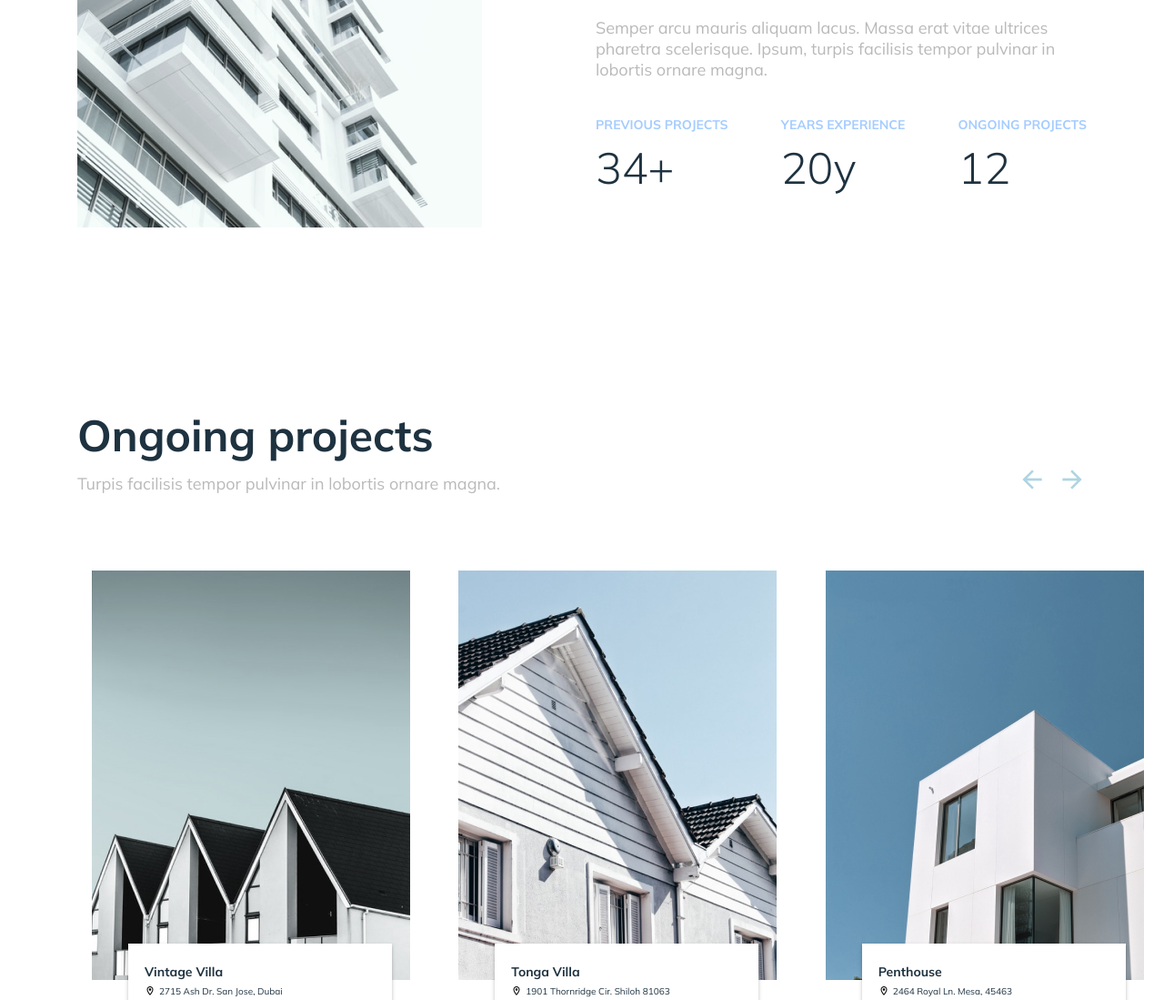
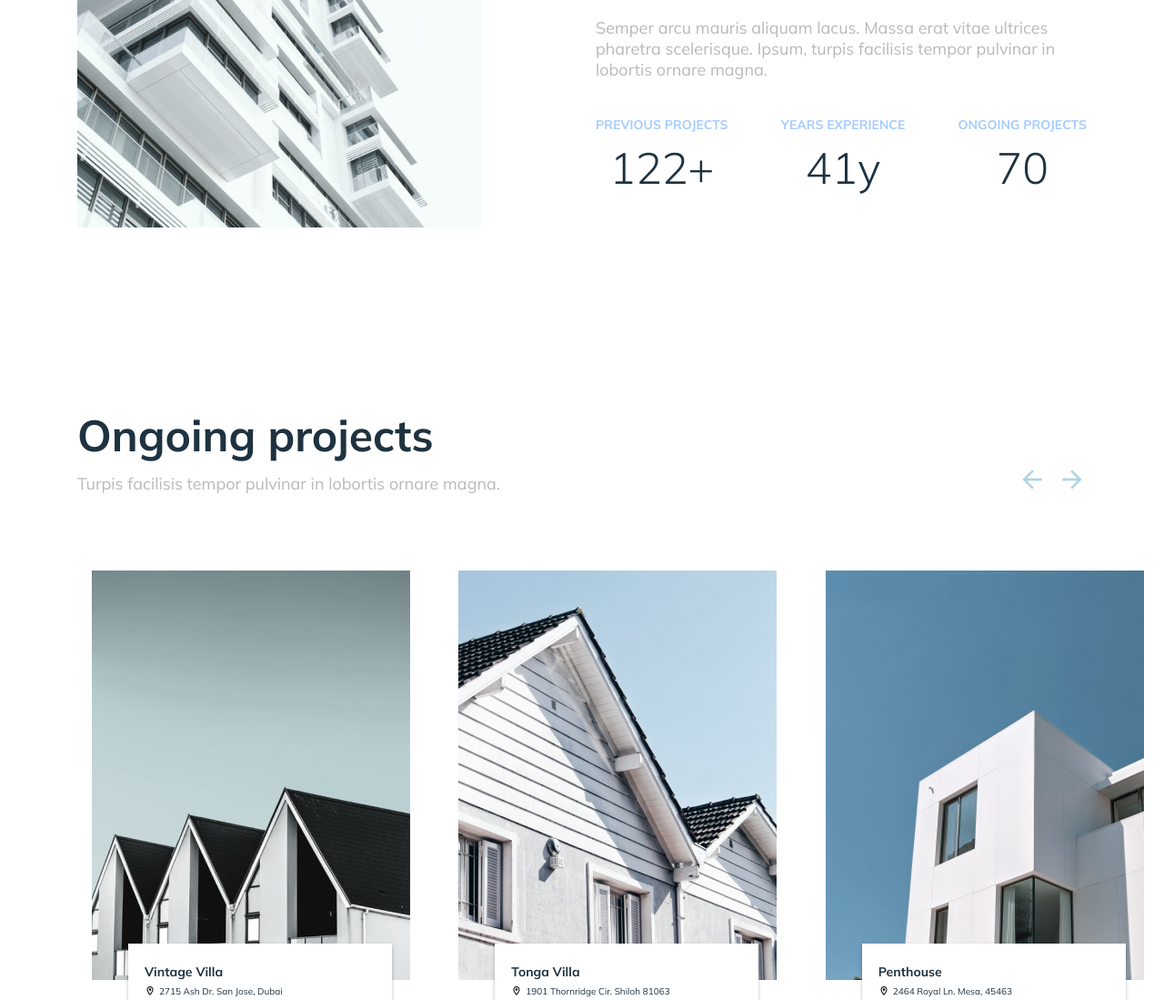
Before and after one commit to Makssol1208/Lugar, a plain HTML site: page index.html in a window 1280 px wide. Shown: the part 1200-2299 px from the top of the page at 91% size. Drawn offline with nearby package versions, Linux system fonts and the light colour scheme.

Commit message:
counter commit

```diff
--- a/app.js
+++ b/app.js
@@ -12,7 +12,7 @@ const typeText = () => {
 
 function getRandomInt(min = 50, max = 350) {
     let rand = min + Math.random() * (max + 1 - min);
-    return Math.floor(rand)
+    return Math.floor(rand);
 }
 
 typeText();
--- /dev/null
+++ b/counter.js
@@ -0,0 +1,32 @@
+const nums = document.querySelectorAll('.num');
+const container = document.querySelector('.counter');
+
+let activated = false;
+
+window.addEventListener('scroll', () => {
+    if (window.scrollY > textContainer.offsetTop - textContainer.offsetHeight - 200 && activated === false) {
+        nums.forEach(counter => {
+            counter.innerText = 0;
+            let count = 0;
+
+            function updateCount() {
+                const target = parseInt(counter.dataset.count);
+                if (count < target) {
+                    count++;
+                    counter.innerText = count;
+                    setTimeout(updateCount, 20);
+                } else {
+                    counter.innerText = target;
+                }
+            }
+            updateCount();
+            activated = true;
+        });
+
+    } else if (window.scrollY < textContainer.offsetTop - textContainer.offsetHeight - 500 || window.scrollY === 0 && activated === true) {
+        nums.forEach(counter => {
+            counter.innerText = 0;
+        });
+        activated = false;
+    }
+});
--- a/index.html
+++ b/index.html
@@ -70,15 +70,15 @@
                         <div class="counter-footer">
                             <div class="counter-footer__info">
                                 <span class="previou">Previous projects</span>
-                                <span class="num">34+</span>
+                                <h1><span class="num" data-count="122">0</span>+</h1>
                             </div>
                             <div class="counter-footer__info">
                                 <span class="previou">years experience</span>
-                                <span class="num">20y</span>
+                                <h1><span class="num" data-count="41">0</span>y</h1>
                             </div>
                             <div class="counter-footer__info">
                                 <span class="previou">Ongoing projects</span>
-                                <span class="num">12</span>
+                                <span class="num" data-count="70">0</span>
                             </div>
                         </div>
                     </div>
@@ -292,6 +292,7 @@
     </nav>
 
     <script src="app.js"></script>
+    <script src="counter.js"></script>
     <script src="https://cdnjs.cloudflare.com/ajax/libs/jquery/3.6.0/jquery.min.js" integrity="sha512-894YE6QWD5I59HgZOGReFYm4dnWc1Qt5NtvYSaNcOP+u1T9qYdvdihz0PPSiiqn/+/3e7Jo4EaG7TubfWGUrMQ==" crossorigin="anonymous" referrerpolicy="no-referrer"></script>
     <script src="https://cdnjs.cloudflare.com/ajax/libs/OwlCarousel2/2.3.4/owl.carousel.min.js" integrity="sha512-bPs7Ae6pVvhOSiIcyUClR7/q2OAsRiovw4vAkX+zJbw3ShAeeqezq50RIIcIURq7Oa20rW2n2q+fyXBNcU9lrw==" crossorigin="anonymous" referrerpolicy="no-referrer"></script>
     <script src="main.js"></script>
--- a/style.css
+++ b/style.css
@@ -280,8 +280,14 @@ body {
 .counter-footer__info {
     display: flex;
     flex-direction: column;
+    align-items: center;
     row-gap: 8px;
     cursor: pointer;
+}
+
+.counter-footer__info h1 {
+    font-size: 48px;
+    font-weight: 300;
 }
 
 .previou {
```
